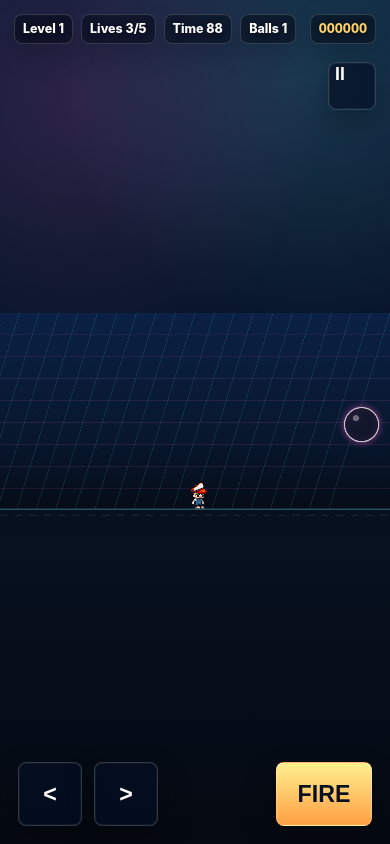
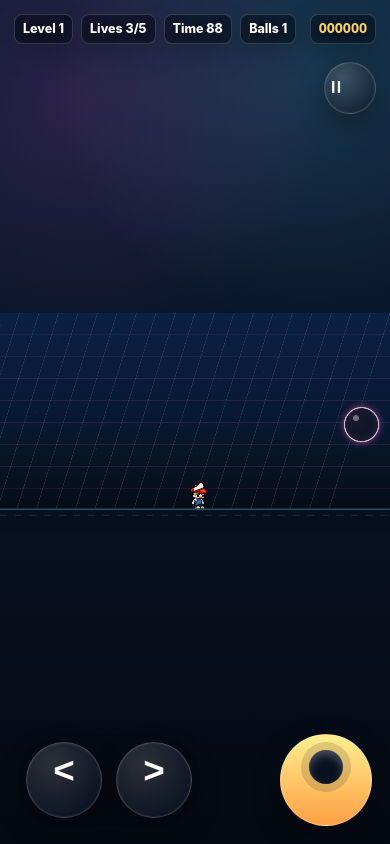
Before and after one commit to fxdjodjo-hue/bubbleBang, a website: page index.html in a window 390 px wide. Both pictures are taken after a click on the button "Single Player". Drawn offline with nearby package versions, Linux system fonts and the light colour scheme.

Commit message:
mobile control

```diff
--- a/index.html
+++ b/index.html
@@ -5,7 +5,7 @@
     <meta name="viewport" content="width=device-width, initial-scale=1, viewport-fit=cover">
     <meta name="theme-color" content="#081427">
     <title>Bubble Bang MVP</title>
-    <link rel="stylesheet" href="styles.css?v=20260512-arcade2">
+    <link rel="stylesheet" href="styles.css?v=20260512-touch1">
   </head>
   <body>
     <main id="game-root" aria-label="Bubble Bang MVP game">
@@ -84,7 +84,7 @@
     </main>
 
     <script src="https://cdn.socket.io/4.7.5/socket.io.min.js"></script>
-    <script src="player-sprite.js?v=20260512-arcade2" defer></script>
-    <script src="main.js?v=20260512-arcade2" defer></script>
+    <script src="player-sprite.js?v=20260512-touch1" defer></script>
+    <script src="main.js?v=20260512-touch1" defer></script>
   </body>
 </html>
--- a/main.js
+++ b/main.js
@@ -291,6 +291,11 @@
       this.bindTouchButton("touch-left", "left");
       this.bindTouchButton("touch-right", "right");
       this.bindTouchButton("touch-shoot", "shoot");
+      const touchControls = document.getElementById("touch-controls");
+      const blockNativeTouch = (event) => event.preventDefault();
+      touchControls.addEventListener("contextmenu", blockNativeTouch);
+      touchControls.addEventListener("selectstart", blockNativeTouch);
+      touchControls.addEventListener("touchmove", blockNativeTouch, { passive: false });
 
       document.getElementById("pause-button").addEventListener("click", () => this.game.togglePause());
       document.getElementById("game-root").addEventListener("pointerdown", (event) => {
@@ -305,11 +310,21 @@
       const setActive = (isActive) => {
         this.touch[action] = isActive;
         button.classList.toggle("active", isActive);
+        button.setAttribute("aria-pressed", isActive ? "true" : "false");
       };
+      const blockNativeTouch = (event) => {
+        event.preventDefault();
+      };
+      button.setAttribute("aria-pressed", "false");
+      button.addEventListener("contextmenu", blockNativeTouch);
+      button.addEventListener("selectstart", blockNativeTouch);
+      button.addEventListener("dragstart", blockNativeTouch);
+      button.addEventListener("touchstart", blockNativeTouch, { passive: false });
       button.addEventListener("pointerdown", (event) => {
         event.preventDefault();
         if (button.setPointerCapture) button.setPointerCapture(event.pointerId);
         setActive(true);
+        if (navigator.vibrate) navigator.vibrate(12);
         if (action === "shoot") this.shootPressed = true;
       });
       button.addEventListener("pointerup", (event) => {
--- a/styles.css
+++ b/styles.css
@@ -11,6 +11,7 @@
 
 * {
   box-sizing: border-box;
+  -webkit-tap-highlight-color: transparent;
 }
 
 html,
@@ -22,6 +23,8 @@ body {
   background: #07111f;
   touch-action: none;
   user-select: none;
+  -webkit-user-select: none;
+  -webkit-touch-callout: none;
 }
 
 body {
@@ -274,44 +277,86 @@ body {
   align-items: flex-end;
   justify-content: space-between;
   pointer-events: none;
+  touch-action: none;
+  user-select: none;
+  -webkit-user-select: none;
+  -webkit-touch-callout: none;
 }
 
 .touch-pad {
   display: flex;
-  gap: 12px;
+  gap: 14px;
+  padding: 8px;
+  border-radius: 999px;
+  background: rgba(3, 10, 22, 0.22);
+  backdrop-filter: blur(8px);
 }
 
 .touch-button {
-  min-width: 64px;
-  min-height: 64px;
+  width: 76px;
+  height: 76px;
+  display: grid;
+  place-items: center;
   border: 1px solid rgba(255, 255, 255, 0.18);
-  border-radius: 8px;
+  border-radius: 999px;
   color: white;
-  background: rgba(4, 16, 34, 0.68);
+  background: radial-gradient(circle at 35% 28%, rgba(255, 255, 255, 0.16), rgba(4, 16, 34, 0.72));
   box-shadow:
     0 12px 30px rgba(0, 0, 0, 0.28),
     inset 0 0 0 1px rgba(255, 255, 255, 0.05);
   backdrop-filter: blur(10px);
-  font-size: 1.45rem;
+  font-size: 0;
   font-weight: 900;
   pointer-events: auto;
   touch-action: none;
+  user-select: none;
+  -webkit-user-select: none;
+  -webkit-touch-callout: none;
+  appearance: none;
+  -webkit-appearance: none;
+  outline: none;
+  cursor: pointer;
 }
 
 .touch-button:active,
 .touch-button.active {
-  transform: translateY(1px);
+  transform: translateY(2px) scale(0.96);
   background: rgba(119, 243, 255, 0.34);
   box-shadow:
     0 0 24px rgba(119, 243, 255, 0.45),
     inset 0 0 0 1px rgba(255, 255, 255, 0.12);
 }
 
+.move-button::before {
+  font-size: 2.3rem;
+  line-height: 1;
+}
+
+#touch-left::before {
+  content: "<";
+}
+
+#touch-right::before {
+  content: ">";
+}
+
 .shoot-button {
-  width: 96px;
+  width: 92px;
+  height: 92px;
   color: #07111f;
   background: linear-gradient(180deg, #ffef8e, #ff9f43);
   text-shadow: none;
+}
+
+.shoot-button::before {
+  content: "";
+  width: 34px;
+  height: 34px;
+  border-radius: 999px;
+  background: #07111f;
+  box-shadow:
+    0 0 0 8px rgba(7, 17, 31, 0.14),
+    inset 0 5px 8px rgba(255, 255, 255, 0.26);
 }
 
 .pause-button {
@@ -320,9 +365,14 @@ body {
   right: max(14px, env(safe-area-inset-right));
   z-index: 5;
   display: none;
-  min-width: 48px;
-  min-height: 48px;
-  font-size: 1.1rem;
+  width: 52px;
+  height: 52px;
+}
+
+.pause-button::before {
+  content: "II";
+  font-size: 1rem;
+  letter-spacing: 0.08em;
 }
 
 @media (hover: none), (pointer: coarse), (max-width: 760px) {
```
